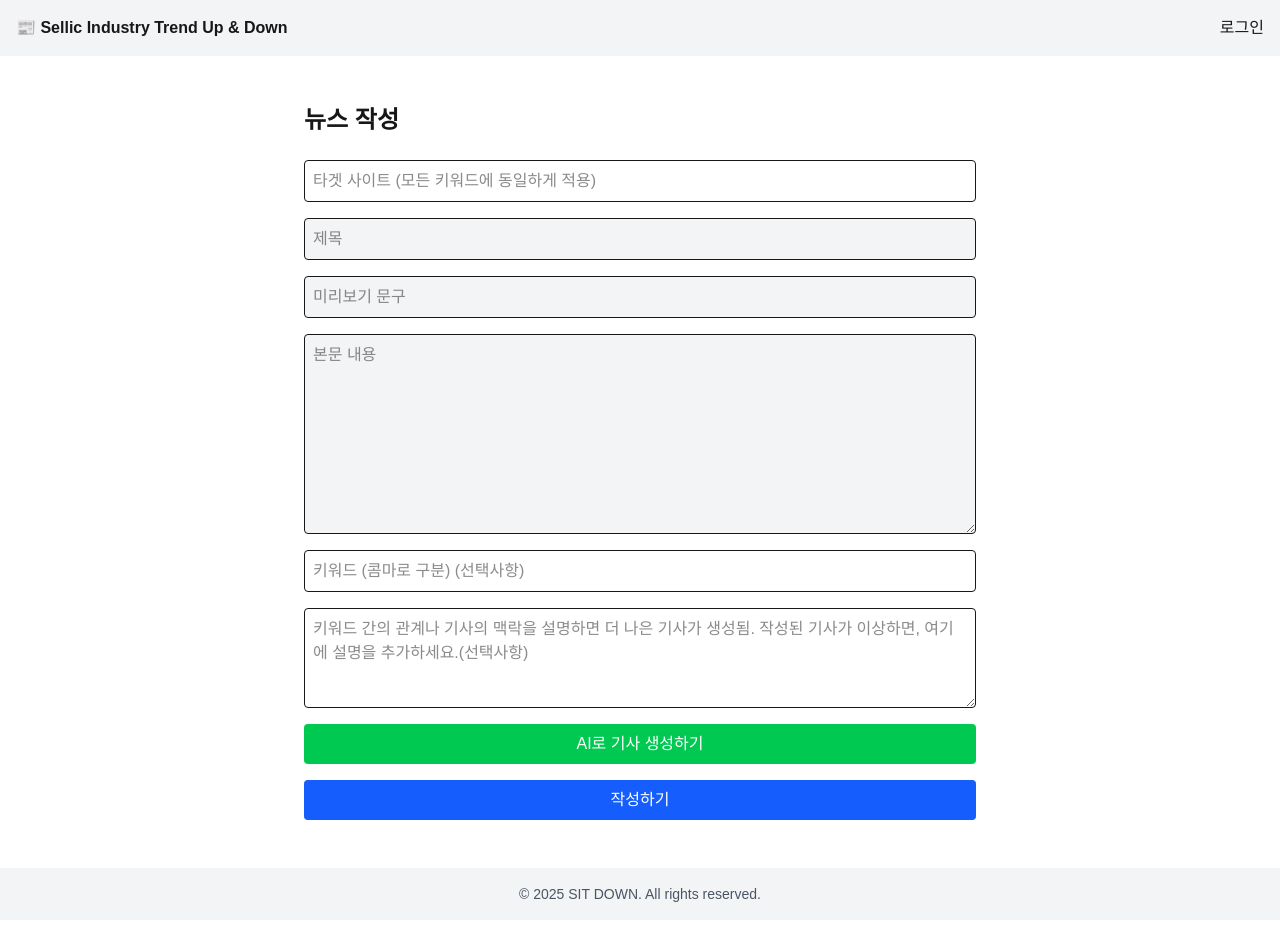
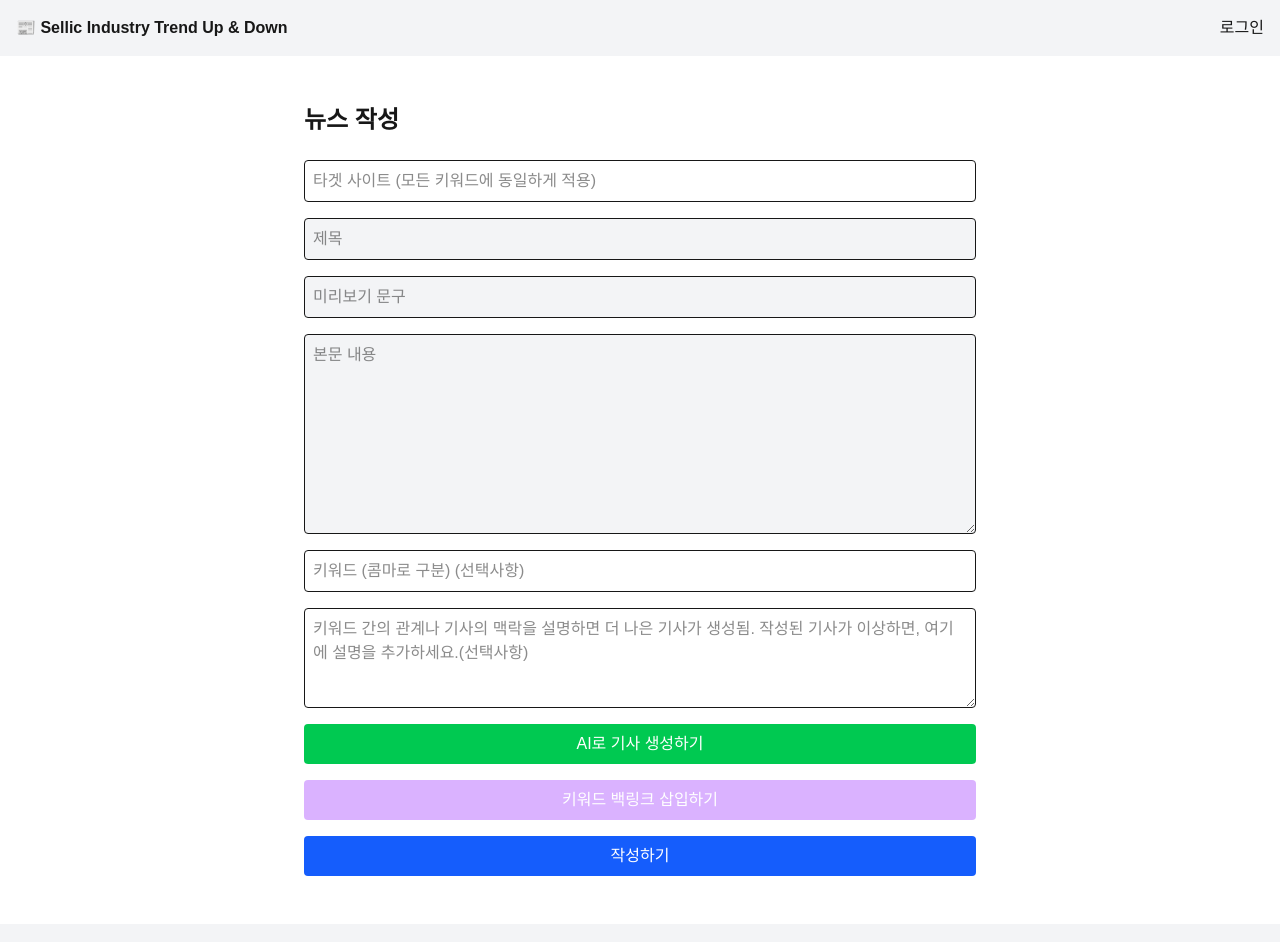
Before and after one commit to Sellic/seo01-sitdown, a Next.js app: page /admin/new in a window 1280 px wide. Shown: the top 942 px of the page. Before the commit the page ends 920 px from the top, so only its background shows below. Built offline with nearby package versions, Linux system fonts and the light colour scheme.

Commit message:
뉴스 작성 알고리즘 수정

```diff
--- a/src/app/admin/new/page.js
+++ b/src/app/admin/new/page.js
@@ -13,7 +13,31 @@ export default function NewsWritePage() {
   const [isGenerated, setIsGenerated] = useState(false);
   const [isLoading, setIsLoading] = useState(false);
   const [isSubmitting, setIsSubmitting] = useState(false);
+  const [hasBacklinks, setHasBacklinks] = useState(false);
   const router = useRouter();
+
+  const handleInsertBacklinks = () => {
+    if (!link.trim()) {
+      alert('웹사이트 주소는 필수값 입니다!');
+      return;
+    }
+
+    const keywordList = keywords.split(',').map(k => k.trim());
+    let newContent = content;
+
+    keywordList.forEach((keyword) => {
+      if (keyword) {
+        const regex = new RegExp(`(${keyword})`, 'g');
+        newContent = newContent.replace(
+          regex,
+          `<a href="${link}" target="_blank">$1</a>`
+        );
+      }
+    });
+
+    setContent(newContent);
+    setHasBacklinks(true);
+  };
 
   const handleAIGenerate = async () => {
     if (!link.trim()) {
@@ -45,6 +69,7 @@ export default function NewsWritePage() {
           setKeywords(data.keywords);
         }
         setIsGenerated(true);
+        setHasBacklinks(false);
       } else {
         alert('AI 기사 생성 실패: ' + data.error);
       }
@@ -141,6 +166,7 @@ export default function NewsWritePage() {
           value={keywordRelation}
           onChange={(e) => setKeywordRelation(e.target.value)}
         />
+
         <button
           type="button"
           onClick={handleAIGenerate}
@@ -161,6 +187,15 @@ export default function NewsWritePage() {
             'AI로 기사 생성하기'
           )}
         </button>
+
+        <button
+          type="button"
+          onClick={handleInsertBacklinks}
+          disabled={!isGenerated || hasBacklinks}
+          className="bg-purple-500 text-white py-2 rounded hover:bg-purple-600 disabled:bg-purple-300 disabled:cursor-not-allowed"
+        >
+          {hasBacklinks ? '백링크가 이미 삽입됨' : '키워드 백링크 삽입하기'}
+        </button>
         <button
           type="submit"
           disabled={isSubmitting}
--- a/src/app/api/generate-article/route.js
+++ b/src/app/api/generate-article/route.js
@@ -63,17 +63,6 @@ export async function POST(req) {
 
     let content = contentMatch?.[1]?.trim() ?? '';
 
-    // 🔗 키워드 자동 링크 삽입
-    keywordList.forEach((keyword) => {
-      if (keyword) {
-        const regex = new RegExp(`(${keyword})`, 'g');
-        content = content.replace(
-          regex,
-          `<a href="${link}" target="_blank">$1</a>`
-        );
-      }
-    });
-
     return Response.json({
       title: titleMatch?.[1]?.trim() ?? '제목 없음',
       preview: previewMatch?.[1]?.trim() ?? '',
--- a/src/app/page.js
+++ b/src/app/page.js
@@ -2,11 +2,22 @@ import { PrismaClient } from "@prisma/client";
 import NewsCard from "../components/NewsCard";
 
 const prisma = new PrismaClient();
+const ITEMS_PER_PAGE = 10; // 한 페이지당 표시할 뉴스 개수
 
-export default async function Home() {
-  const newsList = await prisma.news.findMany({
-    orderBy: { createdAt: "desc" },
-  });
+export default async function Home({ searchParams }) {
+  const page = Number(searchParams?.page) || 1;
+  const skip = (page - 1) * ITEMS_PER_PAGE;
+
+  const [newsList, totalNews] = await Promise.all([
+    prisma.news.findMany({
+      orderBy: { createdAt: "desc" },
+      take: ITEMS_PER_PAGE,
+      skip: skip,
+    }),
+    prisma.news.count(),
+  ]);
+
+  const totalPages = Math.ceil(totalNews / ITEMS_PER_PAGE);
 
   return (
     <div className="max-w-5xl mx-auto py-8">
@@ -15,12 +26,29 @@ export default async function Home() {
       <div className="grid grid-cols-1 md:grid-cols-2 gap-6">
         {newsList.map((news) => (
           <NewsCard
-            id={news.id}  // <- 추가! id 꼭 넘겨야 함!!
+            id={news.id}
             title={news.title}
             date={new Date(news.createdAt).toISOString().split("T")[0]}
             preview={news.preview}
-            key={news.id}  // (React 최적화 위해 key도 추가)
+            key={news.id}
           />
+        ))}
+      </div>
+
+      {/* 페이지네이션 UI */}
+      <div className="flex justify-center gap-2 mt-8">
+        {Array.from({ length: totalPages }, (_, i) => i + 1).map((pageNum) => (
+          <a
+            key={pageNum}
+            href={`/?page=${pageNum}`}
+            className={`px-4 py-2 rounded ${
+              pageNum === page
+                ? "bg-gray-500 text-white"
+                : "bg-gray-200 hover:bg-gray-300"
+            }`}
+          >
+            {pageNum}
+          </a>
         ))}
       </div>
     </div>
```
